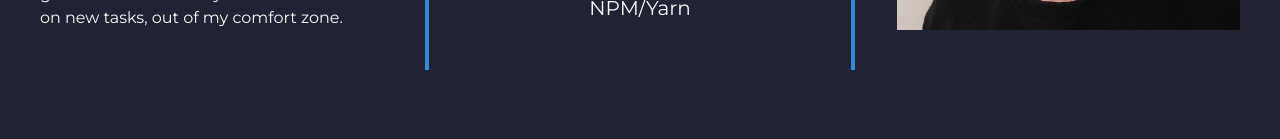
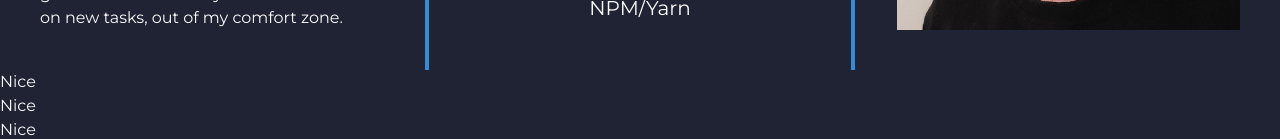
Before and after one commit to CasperRA/Portfolio-React, a Gatsby site: page / in a window 1280 px wide. Shown: the part 1282-1421 px from the top of the page. Before the commit the page ends 1352 px from the top, so only its background shows below. Built offline with nearby package versions, Linux system fonts and the light colour scheme; Gatsby itself is replaced by a stand-in of ours.

Commit message:
start on projects

```diff
--- a/package.json
+++ b/package.json
@@ -15,10 +15,12 @@
     "clean": "gatsby clean"
   },
   "dependencies": {
+    "@glidejs/glide": "^3.4.1",
     "@mdx-js/mdx": "^1.6.22",
     "@mdx-js/react": "^1.6.22",
     "aos": "^2.3.4",
     "babel-plugin-styled-components": "^1.13.3",
+    "flickity": "^2.2.2",
     "framer-motion": "^5.2.1",
     "gatsby": "^4.1.0",
     "gatsby-image": "^3.11.0",
@@ -32,8 +34,10 @@
     "react": "^17.0.1",
     "react-burger-menu": "^3.0.6",
     "react-dom": "^17.0.1",
+    "react-indiana-drag-scroll": "^2.1.0",
     "react-lorem-ipsum": "^1.4.9",
     "react-router-dom": "^6.0.1",
+    "rerousel": "^0.1.9",
     "styled-components": "^5.3.3"
   },
   "devDependencies": {
--- /dev/null
+++ b/src/components/Projects.js
@@ -0,0 +1,29 @@
+import React from "react";
+import "../styles/global.css";
+import Aos from "aos";
+import "aos/dist/aos.css";
+import { useEffect } from "react";
+import ScrollContainer from "react-indiana-drag-scroll";
+
+function Projects() {
+  useEffect(() => {
+    Aos.init({ duration: 1500 });
+  }, []);
+  return (
+    <div>
+      <ScrollContainer className="scroll-container">
+        <div>
+          <h1>Nice</h1>
+        </div>
+        <div>
+          <h1>Nice</h1>
+        </div>
+        <div>
+          <h1>Nice</h1>
+        </div>
+      </ScrollContainer>
+    </div>
+  );
+}
+
+export default Projects;
--- a/src/pages/index.js
+++ b/src/pages/index.js
@@ -3,6 +3,7 @@
 //components
 import Hero from "../components/Hero";
 import About from "../components/About";
+import Projects from "../components/Projects";
 
 // markup
 const IndexPage = () => {
@@ -12,6 +13,7 @@
         <title>Home Page</title>
         <Hero />
         <About />
+        <Projects />
       </div>
     </main>
   );
```
Also changed, not shown: 1 other file.
